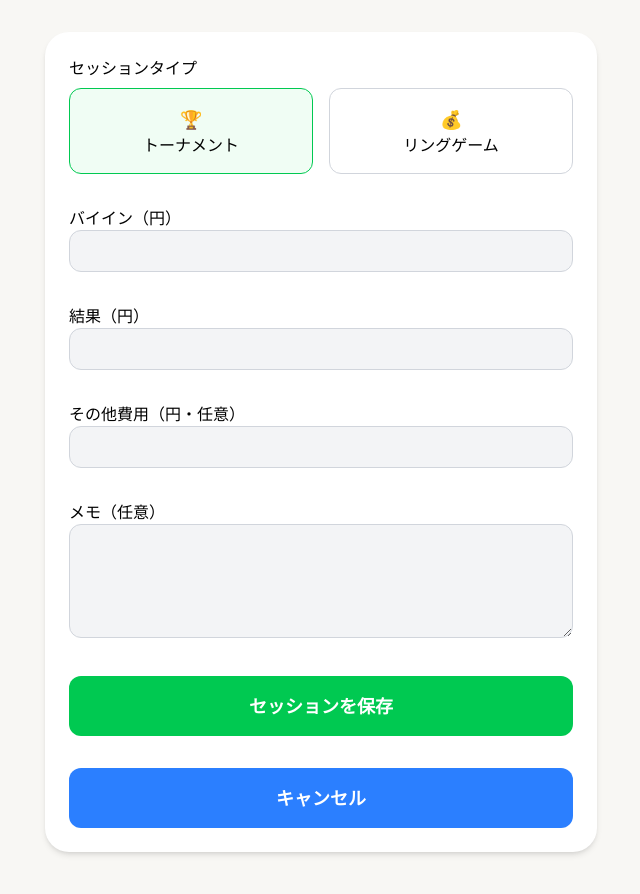
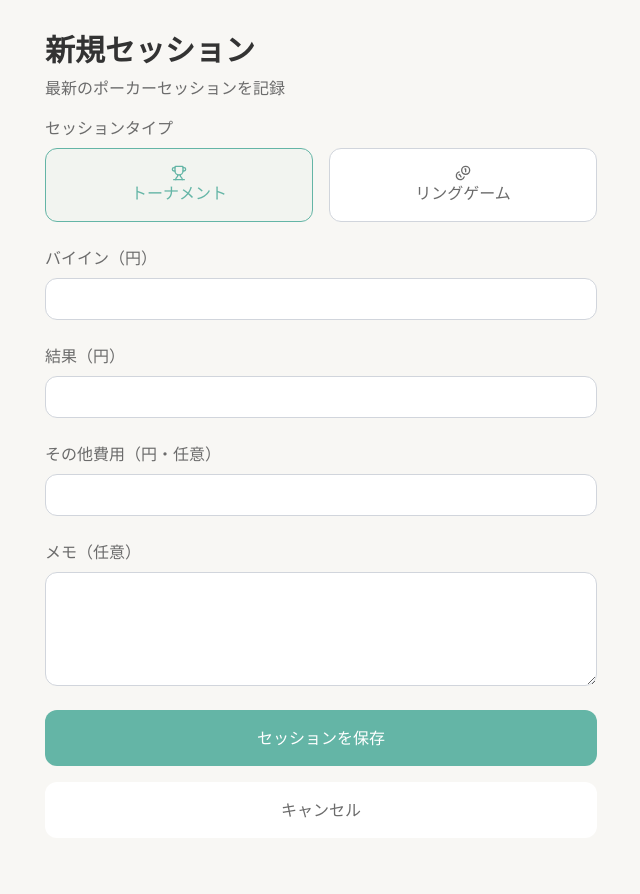
Before and after one commit to nao-takechi/poker-insight, a Next.js app in the folder frontend/: page /sessions/new in a window 1280 px wide. Shown: the top 894 px of the page, without its empty margins (319-959 px from the left). Built offline with nearby package versions, Linux system fonts and the light colour scheme; no server answers; a web font is replaced by a local one.

Commit message:
fix: Style

```diff
--- a/frontend/app/components/Button.tsx
+++ b/frontend/app/components/Button.tsx
@@ -19,13 +19,13 @@ export default function Button({
   className = "",
 }: ButtonProps) {
   const base =
-    "w-full py-3 rounded-lg font-semibold transition-colors duration-200 focus:outline-none focus:ring-2";
+    "w-full py-3 rounded-lg transition-colors duration-200 focus:outline-none focus:ring-2";
 
   const variants = {
     primary:
-      "bg-blue-500 text-white hover:bg-blue-600 focus:ring-blue-300 disabled:bg-blue-300",
+      "bg-[#64b5a6] text-white hover:bg-[#57a094] focus:ring-blue-300 disabled:bg-[#64b5a6]",
     secondary:
-      "bg-gray-100 text-gray-800 hover:bg-gray-200 focus:ring-gray-300 disabled:bg-gray-100 disabled:text-gray-400",
+      "bg-white text-secondary hover:bg-gray-200 focus:ring-gray-300 disabled:bg-gray-100 disabled:text-gray-400",
   };
 
   return (
--- a/frontend/app/features/home/components/TrendSection.tsx
+++ b/frontend/app/features/home/components/TrendSection.tsx
@@ -20,7 +20,7 @@ export function TrendSection({ monthly }: Props) {
         <figure className="bg-white rounded-2xl shadow-md p-6">
           {/* 見出し */}
           <div className="flex items-center gap-2 mb-4">
-            <TrendingUp size={16} color="#7abfb2" />
+            <TrendingUp size={16} color="#64b5a6" />
             <figcaption className="text-secondary text-sm">
               月ごとの収支推移
             </figcaption>
--- /dev/null
+++ b/frontend/app/features/sessions/components/FormField.tsx
@@ -0,0 +1,39 @@
+"use client";
+
+type Props = {
+  label: string;
+  value: string | number;
+  onChange: (value: string) => void;
+  type?: "text" | "number" | "textarea";
+  rows?: number;
+};
+
+export function FormField({
+  label,
+  value,
+  onChange,
+  type = "text",
+  rows = 3,
+}: Props) {
+  return (
+    <div className="flex flex-col gap-2">
+      <label className="font-medium">{label}</label>
+
+      {type === "textarea" ? (
+        <textarea
+          rows={rows}
+          value={value}
+          onChange={(e) => onChange(e.target.value)}
+          className="w-full rounded-xl border-[0.5px] border-gray-300 px-3 py-2 bg-white"
+        />
+      ) : (
+        <input
+          type={type}
+          value={value}
+          onChange={(e) => onChange(e.target.value)}
+          className="w-full rounded-xl border-[0.5px] border-gray-300 px-3 py-2 bg-white"
+        />
+      )}
+    </div>
+  );
+}
--- a/frontend/app/features/sessions/components/NewSessionForm.tsx
+++ b/frontend/app/features/sessions/components/NewSessionForm.tsx
@@ -1,8 +1,11 @@
 "use client";
 
 import Button from "@/components/Button";
+import { Coins, Trophy } from "lucide-react";
+import { useNewSessionForm } from "../hooks/useNewSessionForm";
 
-import { useNewSessionForm } from "../hooks/useNewSessionForm";
+import { FormField } from "./FormField";
+import { SessionTypeButton } from "./SessionTypeButton";
 
 type NewSessionFormProps = {
   onSuccess: () => void;
@@ -34,96 +37,75 @@ export function NewSessionForm({ onSuccess, onCancel }: NewSessionFormProps) {
   };
 
   return (
-    <div className="bg-white p-6 rounded-3xl shadow-md space-y-8">
+    <div className="flex flex-col gap-6 text-secondary">
       {/* セッションタイプ */}
-      <div className="space-y-2">
+      <div className="flex flex-col gap-2">
         <p className="font-medium">セッションタイプ</p>
 
         <div className="grid grid-cols-2 gap-4">
-          <button
+          <SessionTypeButton
+            label="トーナメント"
+            icon={Trophy}
+            active={type === "tournament"}
             onClick={() => setType("tournament")}
-            className={`p-4 border rounded-xl flex flex-col items-center justify-center
-              ${
-                type === "tournament"
-                  ? "border-green-500 bg-green-50"
-                  : "border-gray-300"
-              }`}
-          >
-            <span className="text-lg">🏆</span>
-            <span>トーナメント</span>
-          </button>
-
-          <button
+          />
+          <SessionTypeButton
+            label="リングゲーム"
+            icon={Coins}
+            active={type === "ring"}
             onClick={() => setType("ring")}
-            className={`p-4 border rounded-xl flex flex-col items-center justify-center
-              ${
-                type === "ring"
-                  ? "border-green-500 bg-green-50"
-                  : "border-gray-300"
-              }`}
-          >
-            <span className="text-lg">💰</span>
-            <span>リングゲーム</span>
-          </button>
+          />
         </div>
       </div>
 
-      {/* Buy In */}
-      <div className="space-y-1">
-        <label className="font-medium">バイイン（円）</label>
-        <input
+      {/* 金額系 */}
+      <FormField
+        label="バイイン（円）"
         type="number"
         value={buyIn}
-          onChange={(e) => setBuyIn(e.target.value)}
-          className="w-full rounded-xl border border-gray-300 px-3 py-2 bg-gray-100"
+        onChange={(v) => setBuyIn(v)}
       />
-      </div>
 
-      {/* Result */}
-      <div className="space-y-1">
-        <label className="font-medium">結果（円）</label>
-        <input
+      <FormField
+        label="結果（円）"
         type="number"
         value={result}
-          onChange={(e) => setResult(e.target.value)}
-          className="w-full rounded-xl border border-gray-300 px-3 py-2 bg-gray-100"
+        onChange={(v) => setResult(v)}
       />
-      </div>
 
-      {/* otherCost ← 戻した */}
-      <div className="space-y-1">
-        <label className="font-medium">その他費用（円・任意）</label>
-        <input
+      <FormField
+        label="その他費用（円・任意）"
         type="number"
         value={otherCost}
-          onChange={(e) => setOtherCost(e.target.value)}
-          className="w-full rounded-xl border border-gray-300 px-3 py-2 bg-gray-100"
+        onChange={(v) => setOtherCost(v)}
       />
-      </div>
 
-      {/* note */}
-      <div className="space-y-1">
-        <label className="font-medium">メモ（任意）</label>
-        <textarea
+      {/* メモ */}
+      <FormField
+        label="メモ（任意）"
+        type="textarea"
         value={note}
-          onChange={(e) => setNote(e.target.value)}
+        onChange={(v) => setNote(v)}
         rows={4}
-          className="w-full rounded-xl border border-gray-300 px-3 py-2 bg-gray-100"
       />
-      </div>
 
-      {/* 保存 */}
+      <div className="flex flex-col gap-4">
         <Button
           onClick={handleSubmit}
-        className="w-full py-4 rounded-xl text-lg bg-green-500 hover:bg-green-600"
+          variant="primary"
+          className="py-4 rounded-xl"
         >
           セッションを保存
         </Button>
 
-      {/* キャンセル */}
-      <Button onClick={onCancel} className="w-full py-4 rounded-xl text-lg">
+        <Button
+          onClick={onCancel}
+          variant="secondary"
+          className="py-4 rounded-xl"
+        >
           キャンセル
         </Button>
       </div>
+    </div>
   );
 }
--- /dev/null
+++ b/frontend/app/features/sessions/components/SessionTypeButton.tsx
@@ -0,0 +1,33 @@
+"use client";
+
+import { LucideIcon } from "lucide-react";
+
+type Props = {
+  label: string;
+  icon: LucideIcon;
+  active: boolean;
+  onClick: () => void;
+};
+
+export function SessionTypeButton({
+  label,
+  icon: Icon,
+  active,
+  onClick,
+}: Props) {
+  return (
+    <button
+      onClick={onClick}
+      className={
+        active
+          ? "p-4 border-[1.5px] rounded-xl flex flex-col items-center justify-center border-[#64b5a6] bg-[#f2f4f0]"
+          : "p-4 border-[0.5px] rounded-xl flex flex-col items-center justify-center border-gray-300 bg-white"
+      }
+    >
+      <Icon size={16} color={active ? "#64b5a6" : "#6b6b6b"} />
+      <span className={active ? "text-[#64b5a6]" : "text-secondary"}>
+        {label}
+      </span>
+    </button>
+  );
+}
--- a/frontend/app/features/sessions/pages/NewSessionPage.tsx
+++ b/frontend/app/features/sessions/pages/NewSessionPage.tsx
@@ -7,9 +7,15 @@ export function NewSessionPage() {
   const router = useRouter();
 
   return (
-    <NewSessionForm
-      onSuccess={() => router.push("/")}
-      onCancel={() => router.push("/")}
-    />
+    <div className="flex flex-col gap-4">
+      <header>
+        <h1 className="heading-primary font-eng">新規セッション</h1>
+        <p className="text-secondary mt-2">最新のポーカーセッションを記録</p>
+      </header>
+      <NewSessionForm
+        onSuccess={() => router.push("/")}
+        onCancel={() => router.push("/")}
+      />
+    </div>
   );
 }
```
Lines whose indentation alone changed are shown as unchanged.
